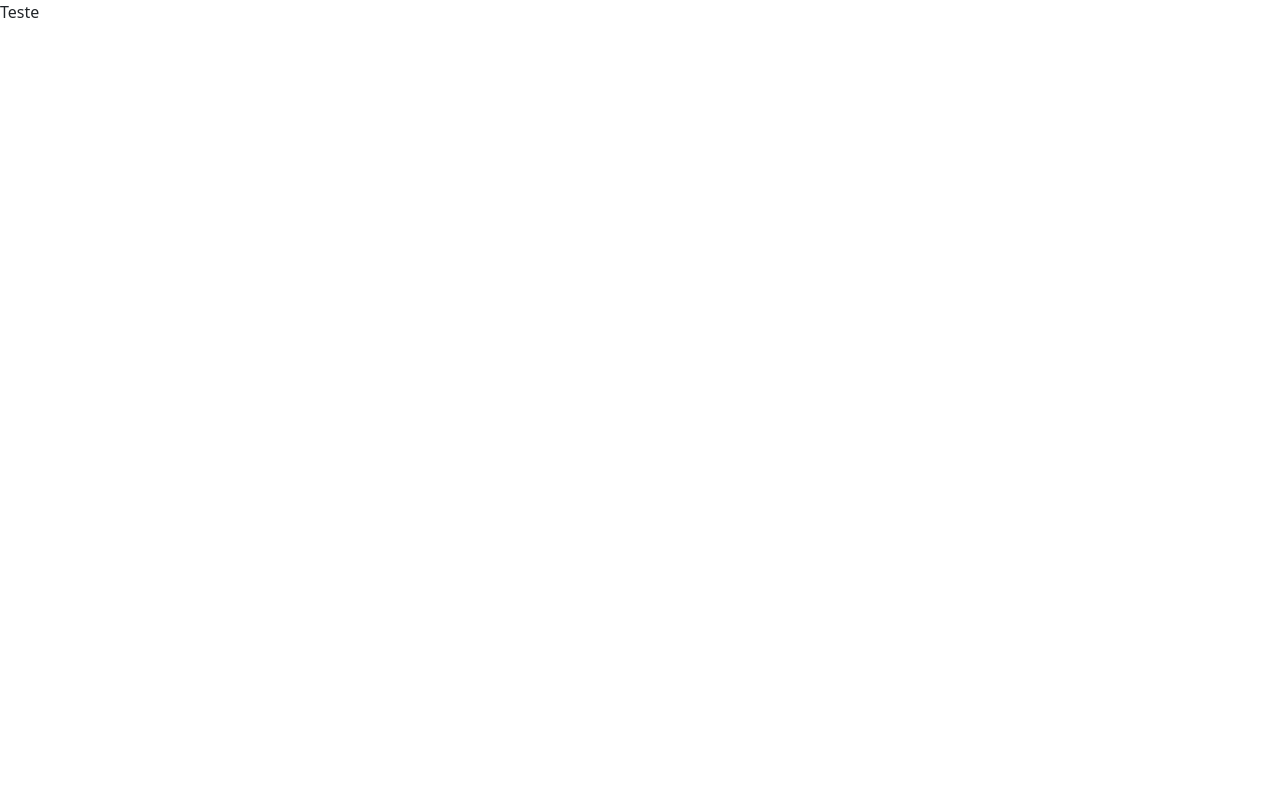
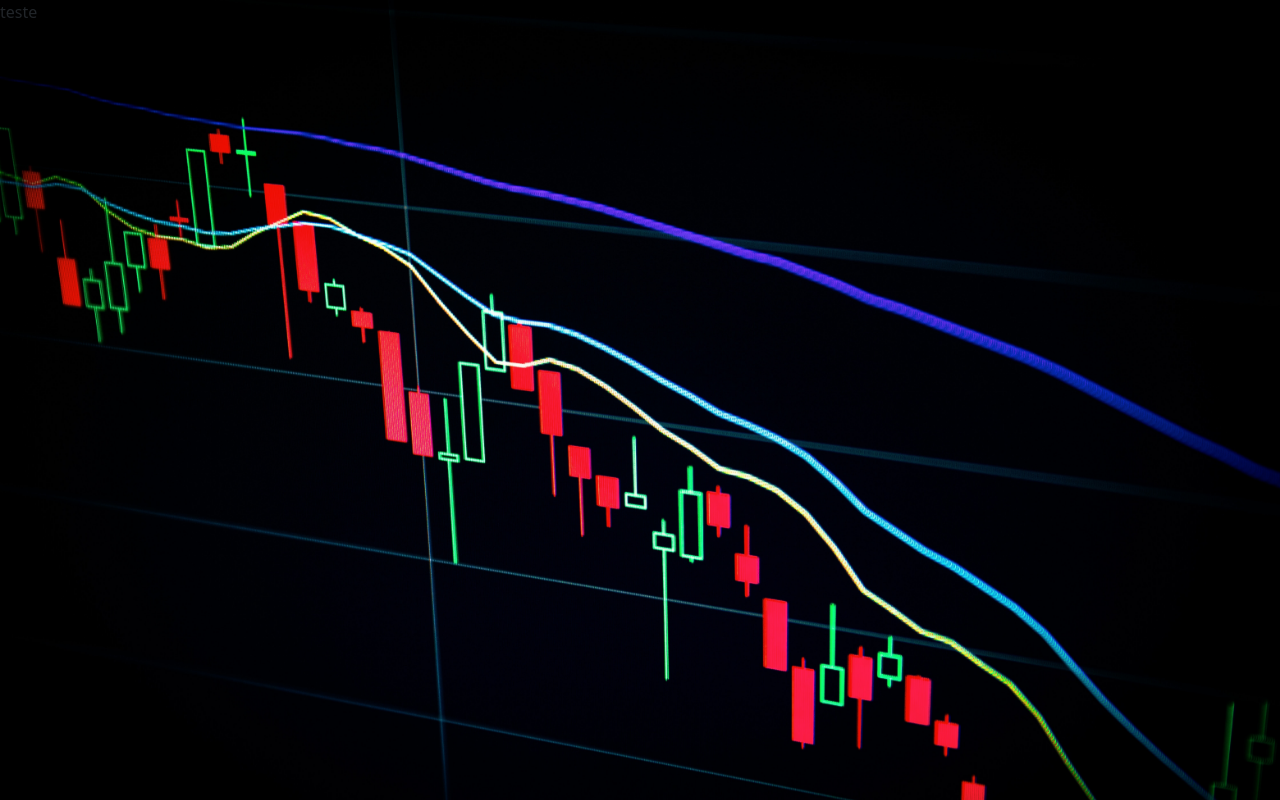
Before and after one commit to PedroBSanchez/stockQuoterUI, a React (Create React App) app: page / in a window 1280 px wide. Built offline with nearby package versions, Linux system fonts and the light colour scheme.

Commit message:
Implementando tela de login

```diff
--- a/src/App.jsx
+++ b/src/App.jsx
@@ -1,10 +1,16 @@
+import { BrowserRouter, Route, Routes } from "react-router-dom";
 import "./App.css";
+import Home from "./screens/Home";
+import Login from "./screens/Login";
 
 function App() {
   return (
-    <div className="App">
-      <p>Teste</p>
-    </div>
+    <BrowserRouter>
+      <Routes>
+        <Route path="/" element={<Login />} />
+        <Route path="/home" element={<Home />} />
+      </Routes>
+    </BrowserRouter>
   );
 }
 
--- /dev/null
+++ b/src/screens/Home.jsx
@@ -0,0 +1,11 @@
+import React from "react";
+
+const Home = () => {
+  return (
+    <>
+      <p>Home</p>
+    </>
+  );
+};
+
+export default Home;
--- /dev/null
+++ b/src/screens/Login.css
@@ -0,0 +1,7 @@
+.login-background {
+  background-image: url("../assets/stocks.jpg");
+  position: relative;
+  height: 100vh;
+  width: 100vw;
+  background-size: cover;
+}
--- /dev/null
+++ b/src/screens/Login.jsx
@@ -0,0 +1,20 @@
+import React from "react";
+import { Container } from "react-bootstrap";
+import { useNavigate } from "react-router-dom";
+
+import "./Login.css";
+
+const Login = () => {
+  const navigate = useNavigate();
+  const testeNavigation = () => {
+    navigate("/home");
+  };
+
+  return (
+    <div className="login-background">
+      <p>teste</p>
+    </div>
+  );
+};
+
+export default Login;
```
Also changed, not shown: src/components/LoginCard.jsx (added, +7 -0 lines), src/assets/stocks.jpg (added).
